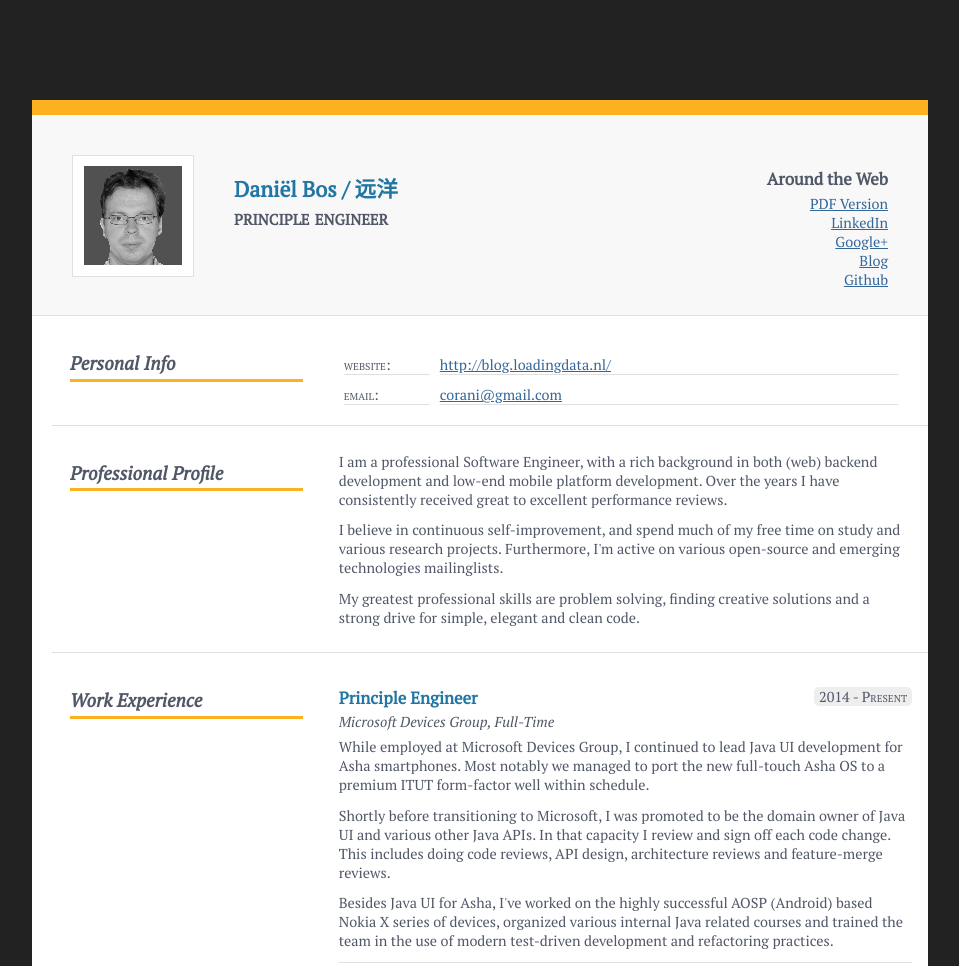
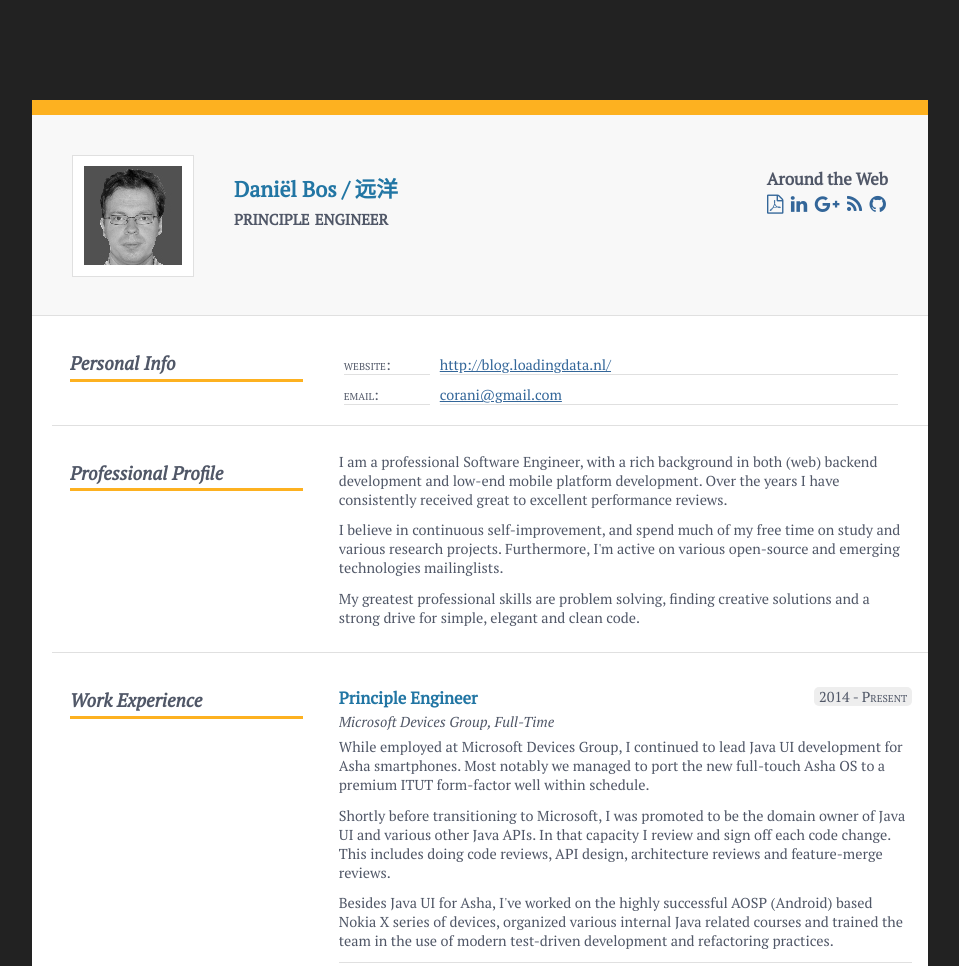
Before and after one commit to corani/daniel-bos, a plain HTML site: page index.html in a window 1280 px wide. Shown: the top 966 px of the page, without its empty margins (160-1119 px from the left). Drawn offline with Linux system fonts and the light colour scheme.

Commit message:
Icons for links

```diff
--- a/index.html
+++ b/index.html
@@ -6,6 +6,8 @@
 	<meta name="robots" content="index, follow" />
 	<link href='http://fonts.googleapis.com/css?family=PT+Serif:regular,italic&v1' rel='stylesheet' type='text/css'>
 	<link rel="stylesheet" type="text/css" href="resources/screen.css" media="screen" />
+    <!-- icons via http://fortawesome.github.io/Font-Awesome/ /-->
+    <link href="http://maxcdn.bootstrapcdn.com/font-awesome/4.1.0/css/font-awesome.min.css" rel="stylesheet">
 	<script language="javascript" src="resources/cv.js"></script>
 </head>
 <body>
@@ -20,13 +22,11 @@
 				<div class="name">
 					<div class="links">
 						<h3>Around the Web</h3>
-						<ul>
-							<li><a class="url fn PDF" rel="me" title="PDF Version" href="resources/cv-daniel-bos.pdf" target="_blank">PDF Version</a></li>
-							<li><a class="url fn linkedin" rel="me" title="LinkedIn" href="http://cn.linkedin.com/in/corani" target="_blank">LinkedIn</a></li>
-							<li><a class="url fn googleplus" rel="me" title="Google+" href="https://plus.google.com/103243072185732579499" target="_blank">Google+</a></li>
-							<li><a class="url fn blog" rel="me" title="Blog" href="http://blog.loadingdata.nl/" target="_blank">Blog</a></li>
-							<li><a class="url fn github" rel="me" title="Github" href="https://github.com/corani" target="_blank">Github</a></li>
-						</ul>
+							<a class="url fn" rel="me" title="PDF Version" href="resources/cv-daniel-bos.pdf" target="_blank"><i class="fa fa-file-pdf-o fa-lg"></i></a>
+							<a class="url fn" rel="me" title="LinkedIn" href="http://cn.linkedin.com/in/corani" target="_blank"><i class="fa fa-linkedin fa-lg"></i></a>
+							<a class="url fn" rel="me" title="Google+" href="https://plus.google.com/103243072185732579499" target="_blank"><i class="fa fa-google-plus fa-lg"></i></a>
+							<a class="url fn" rel="me" title="Blog" href="http://blog.loadingdata.nl/" target="_blank"><i class="fa fa-rss fa-lg"></i></a>
+							<a class="url fn" rel="me" title="Github" href="https://github.com/corani" target="_blank"><i class="fa fa-github fa-lg"></i></a>
 					</div>
 					<div class="face">
 						<a rel="me" class="photo" href="resources/img/photo.jpg"><img class="photo" src="resources/img/photo-sq.jpg" /></a>
--- a/resources/screen.css
+++ b/resources/screen.css
@@ -182,12 +182,11 @@ img {
 }
 .links {
 	float:right;
+    text-align: right;
 	padding:0;
 }
-.links ul {
-	list-style: none;
-	text-align: right;
-	margin: 0;
+.links a {
+	padding: 2px;
 }
 .name {
 	background:#f8f8f8;
```
